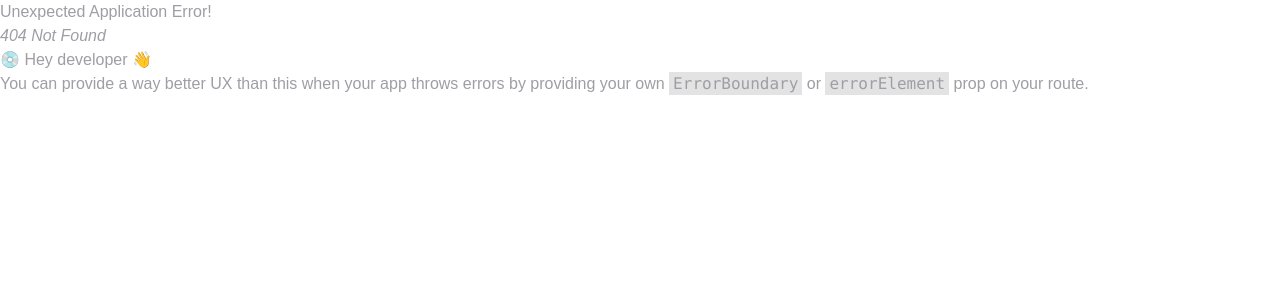
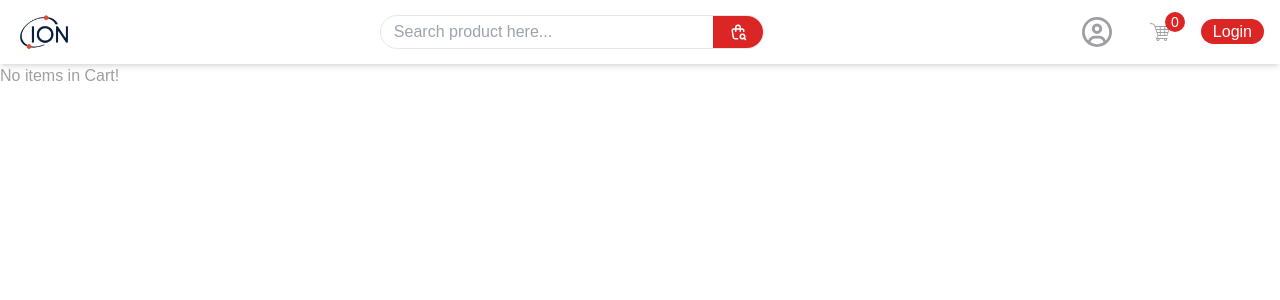
Before and after one commit to Ezat1985/MERN_Ecommerce_Website, a React (Vite) app in the folder Frontend/my frontend/: page /cart in a window 1280 px wide. Before the commit this address had no page. Shown: the top 300 px of the page. Built offline with nearby package versions, Linux system fonts and the light colour scheme.

Commit message:
warenkorb

```diff
--- a/Frontend/my frontend/eslint.config.js
+++ b/Frontend/my frontend/eslint.config.js
@@ -28,6 +28,7 @@ export default [
       ...react.configs.recommended.rules,
       ...react.configs['jsx-runtime'].rules,
       ...reactHooks.configs.recommended.rules,
+      'react/prop-types': 'off',
       'react/jsx-no-target-blank': 'off',
       'react-refresh/only-export-components': [
         'warn',
--- a/Frontend/my frontend/src/App.jsx
+++ b/Frontend/my frontend/src/App.jsx
@@ -3,37 +3,39 @@ import {
   createRoutesFromElements,
   RouterProvider,
   Route,
-} from 'react-router-dom';
-import { AuthProvider } from './context/AuthProvider.jsx';
+} from "react-router-dom";
+import { AuthProvider } from "./context/AuthProvider.jsx";
 
-import Home from './pages/Home.jsx';
-import MainLayout from './layouts/MainLayouts.jsx';
-import LoginForm from './components/LoginForm.jsx';
-import ForgotPassowrd from './components/ForgotPassword.jsx';
-import RegisterForm from './components/RegisterForm.jsx';
-import AdminPanel from './pages/AdminPanel.jsx';
-import AdminSidebar from './components/AdminSidebar.jsx';
-import AddProduct from './components/AddProduct.jsx';
-import ProductList from './components/ProductList.jsx';
-import ProductDetails from './pages/ProductDetails.jsx';
-import CategoryPage from './pages/CategoryPage.jsx';
-import UserList from './components/UserList.jsx';
+import Home from "./pages/Home.jsx";
+import MainLayout from "./layouts/MainLayouts.jsx";
+import LoginForm from "./components/LoginForm.jsx";
+import ForgotPassowrd from "./components/ForgotPassword.jsx";
+import RegisterForm from "./components/RegisterForm.jsx";
+import AdminPanel from "./pages/AdminPanel.jsx";
+import AdminSidebar from "./components/AdminSidebar.jsx";
+import AddProduct from "./components/AddProduct.jsx";
+import ProductList from "./components/ProductList.jsx";
+import ProductDetails from "./pages/ProductDetails.jsx";
+import CategoryPage from "./pages/CategoryPage.jsx";
+import UserList from "./components/UserList.jsx";
+import Cart from "./pages/Cart.jsx";
 
 function App() {
   const router = createBrowserRouter(
     createRoutesFromElements(
-      <Route path='/' element={<MainLayout />}>
-        <Route path='/' element={<Home />} />
-        <Route path='/login' element={<LoginForm />} />
-        <Route path='/register' element={<RegisterForm />} />
-        <Route path='/forgot-password' element={<ForgotPassowrd />} />
-        <Route path='/product/:id' element={<ProductDetails />} />
-        <Route path='/product-category/:category' element={<CategoryPage />} />
-        <Route path='/admin-panel' element={<AdminPanel />}>
-          <Route path='add-product' element={<AddProduct />} />
-          <Route path='AdminSidebar' element={<AdminSidebar />} />
-          <Route path='product-list' element={<ProductList />} />
-          <Route path='user-list' element={<UserList />} />
+      <Route path="/" element={<MainLayout />}>
+        <Route path="/" element={<Home />} />
+        <Route path="/login" element={<LoginForm />} />
+        <Route path="/register" element={<RegisterForm />} />
+        <Route path="/forgot-password" element={<ForgotPassowrd />} />
+        <Route path="/product/:id" element={<ProductDetails />} />
+        <Route path="/product-category/:category" element={<CategoryPage />} />
+        <Route path="/cart" element={<Cart />} />
+        <Route path="/admin-panel" element={<AdminPanel />}>
+          <Route path="add-product" element={<AddProduct />} />
+          <Route path="AdminSidebar" element={<AdminSidebar />} />
+          <Route path="product-list" element={<ProductList />} />
+          <Route path="user-list" element={<UserList />} />
         </Route>
       </Route>
     )
--- a/Frontend/my frontend/src/components/Navbar.jsx
+++ b/Frontend/my frontend/src/components/Navbar.jsx
@@ -1,14 +1,15 @@
-import { TbShoppingBagSearch } from 'react-icons/tb';
-import { FaRegCircleUser } from 'react-icons/fa6';
-import logo from '../images/logo.png';
-import { GiShoppingCart } from 'react-icons/gi';
-import { Link } from 'react-router-dom';
-import { useAuth } from '../context/AuthProvider';
-import axios from 'axios';
-import toast from 'react-hot-toast';
+import { TbShoppingBagSearch } from "react-icons/tb";
+import { FaRegCircleUser } from "react-icons/fa6";
+import logo from "../images/logo.png";
+import { GiShoppingCart } from "react-icons/gi";
+import { Link } from "react-router-dom";
+import { useAuth } from "../context/AuthProvider";
+import axios from "axios";
+import toast from "react-hot-toast";
 
-const Navbar = () => {
+const Navbar = ({ cart }) => {
   const { isLoggedIn, setIsLoggedIn, userData, setUserData } = useAuth();
+  const cartCount = cart.reduce((acc, item) => acc + item.quantity, 0);
 
   const handleLogout = async () => {
     try {
@@ -20,7 +21,7 @@ const Navbar = () => {
       setIsLoggedIn(false);
       setUserData({});
       toast(`Goodbye ${userData.firstName}`, {
-        icon: '👏',
+        icon: "👏",
       });
     } catch (error) {
       console.error(error);
@@ -28,46 +29,46 @@ const Navbar = () => {
   };
 
   return (
-    <div className='Header h-16 shadow-md'>
-      <div className='container h-full mx-auto flex items-center px-4 justify-between'>
-        <Link to={'/'}>
-          <img src={logo} alt='logo' className='w-14 h-50' />
+    <div className="Header h-16 shadow-md">
+      <div className="container h-full mx-auto flex items-center px-4 justify-between">
+        <Link to={"/"}>
+          <img src={logo} alt="logo" className="w-14 h-50" />
         </Link>
 
-        <div className='hidden lg:flex items-center w-full justify-between max-w-sm border rounded-full focus-within:shadow pl-2'>
+        <div className="hidden lg:flex items-center w-full justify-between max-w-sm border rounded-full focus-within:shadow pl-2">
           <input
-            type='text'
-            placeholder=' Search product here...'
-            className='w-full outline-none'
+            type="text"
+            placeholder=" Search product here..."
+            className="w-full outline-none"
           />
-          <div className='text-lg min-w-[50px] h-8 bg-red-600 flex items-center justify-center rounded-r-full text-white'>
+          <div className="text-lg min-w-[50px] h-8 bg-red-600 flex items-center justify-center rounded-r-full text-white">
             <TbShoppingBagSearch />
           </div>
         </div>
 
-        <div className='flex items-center gap-7'>
-          <div className='dropdown dropdown-end'>
+        <div className="flex items-center gap-7">
+          <div className="dropdown dropdown-end">
             <div
               tabIndex={0}
-              role='button'
-              className='btn btn-ghost btn-circle avatar'
+              role="button"
+              className="btn btn-ghost btn-circle avatar"
             >
-              <div className='text-3xl cursor-pointer'>
+              <div className="text-3xl cursor-pointer">
                 <FaRegCircleUser />
               </div>
             </div>
             <ul
               tabIndex={0}
-              className='menu menu-sm dropdown-content bg-base-100 rounded-box z-[1] mt-3 w-52 p-2 shadow'
+              className="menu menu-sm dropdown-content bg-base-100 rounded-box z-[1] mt-3 w-52 p-2 shadow"
             >
               <li>
-                <Link to='/profile' className='justify-between'>
+                <Link to="/profile" className="justify-between">
                   Profile
-                  <span className='badge'>New</span>
+                  <span className="badge">New</span>
                 </Link>
               </li>
               <li>
-                <Link to='/settings'>Settings</Link>
+                <Link to="/settings">Settings</Link>
               </li>
               <li>
                 <button onClick={handleLogout}>Logout</button>
@@ -75,37 +76,37 @@ const Navbar = () => {
             </ul>
           </div>
 
-          <div className='text-2xl relative'>
+          <Link to="/cart" className="text-2xl relative">
             <span>
               <GiShoppingCart />
             </span>
-            <div className='bg-red-600 text-white w-5 h-5 rounded-full p-1 flex items-center justify-center absolute -top-2 -right-3'>
-              <p className='text-sm'>0</p>
+            <div className="bg-red-600 text-white w-5 h-5 rounded-full p-1 flex items-center justify-center absolute -top-2 -right-3">
+              <p className="text-sm">{cartCount}</p>
             </div>
-          </div>
+          </Link>
           {userData.admin && (
             <Link
-              to='/admin-panel'
-              className='px-3 py-1 rounded-full text-white bg-blue-600 hover:bg-blue-700'
+              to="/admin-panel"
+              className="px-3 py-1 rounded-full text-white bg-blue-600 hover:bg-blue-700"
             >
               Admin Panel
             </Link>
           )}
           <div>
             {isLoggedIn ? (
-              <div className='flex items-center space-x-4'>
+              <div className="flex items-center space-x-4">
                 <button
-                  className='px-3 py-1 rounded-full text-white bg-red-600 hover:bg-red-700'
+                  className="px-3 py-1 rounded-full text-white bg-red-600 hover:bg-red-700"
                   onClick={handleLogout}
                 >
                   LOGOUT
                 </button>
-                <p className='text-sm'>Welcome, {userData.firstName}</p>
+                <p className="text-sm">Welcome, {userData.firstName}</p>
               </div>
             ) : (
               <Link
-                to='/login'
-                className='px-3 py-1 rounded-full text-white bg-red-600 hover:bg-red-700'
+                to="/login"
+                className="px-3 py-1 rounded-full text-white bg-red-600 hover:bg-red-700"
               >
                 Login
               </Link>
--- a/Frontend/my frontend/src/layouts/MainLayouts.jsx
+++ b/Frontend/my frontend/src/layouts/MainLayouts.jsx
@@ -1,13 +1,15 @@
 import { Outlet } from "react-router-dom";
 import Navbar from "../components/Navbar";
 import { Toaster } from "react-hot-toast";
+import { useState } from "react";
 
 const MainLayout = () => {
+  const [cart, setCart] = useState([]);
   return (
     <div>
-      <Navbar />
+      <Navbar cart={cart} />
       <Toaster />
-      <Outlet />
+      <Outlet context={{ cart, setCart }} />
     </div>
   );
 };
--- /dev/null
+++ b/Frontend/my frontend/src/pages/Cart.jsx
@@ -0,0 +1,58 @@
+import { useOutletContext } from "react-router-dom";
+import { addToCart, removeFromCart } from "../utils/cart.js";
+
+const Cart = () => {
+  const { cart, setCart } = useOutletContext();
+
+  if (!cart.length) {
+    return <div>No items in Cart!</div>;
+  }
+  console.log(cart);
+  return (
+    <div className="overflow-x-auto">
+      <table className="table">
+        <thead>
+          <tr>
+            <th>Product</th>
+            <th>Title</th>
+            <th>Quantity</th>
+            <th>Subtotal</th>
+          </tr>
+        </thead>
+
+        <tbody>
+          {cart.map((item) => (
+            <tr key={item.id}>
+              <td>
+                <img src={item.images[0]} alt="" className="w-24 h-24" />
+              </td>
+              <td>{item.name}</td>
+              <td>
+                <button
+                  onClick={() => {
+                    const newArray = removeFromCart(cart, item);
+                    setCart(newArray);
+                  }}
+                >
+                  -
+                </button>
+                <span>{item.quantity}</span>
+                <button
+                  onClick={() => {
+                    const newArray = addToCart(cart, item);
+                    setCart(newArray);
+                  }}
+                >
+                  +
+                </button>
+              </td>
+              <td>{item.quantity * item.new_price} €</td>
+            </tr>
+          ))}
+        </tbody>
+      </table>
+    </div>
+  );
+};
+
+export default Cart;
--- a/Frontend/my frontend/src/pages/ProductDetails.jsx
+++ b/Frontend/my frontend/src/pages/ProductDetails.jsx
@@ -1,10 +1,12 @@
 import { useCallback, useState, useEffect } from "react";
-import { useParams } from "react-router-dom";
+import { useOutletContext, useParams } from "react-router-dom";
 import { FaStar } from "react-icons/fa";
 import { FaStarHalf } from "react-icons/fa";
 import displayINRCurrency from "../helpers/displayCurrency";
+import { addToCart } from "../utils/cart";
 
 const ProductDetails = () => {
+  const { cart, setCart } = useOutletContext();
   const [product, setProduct] = useState({
     name: "",
     description: "",
@@ -34,7 +36,8 @@ const ProductDetails = () => {
         setActiveImage(data.images[0]);
       } catch (error) {
         console.error(error);
-        setStatus("error");
+        /*         setStatus("error");
+         */
       }
     };
 
@@ -139,7 +142,13 @@ const ProductDetails = () => {
             <button className="border-2 border-red-600 rounded px-3 py-1 min-w-[120px] text-red-600 font-medium hover:bg-red-600 hover:text-white">
               Buy
             </button>
-            <button className="border-2 border-red-600 rounded px-3 py-1 min-w-[120px] font-medium text-white bg-red-600 hover:text-red-600 hover:bg-white">
+            <button
+              onClick={() => {
+                const newArray = addToCart(cart, product);
+                setCart(newArray);
+              }}
+              className="border-2 border-red-600 rounded px-3 py-1 min-w-[120px] font-medium text-white bg-red-600 hover:text-red-600 hover:bg-white"
+            >
               Add To Cart
             </button>
           </div>
--- /dev/null
+++ b/Frontend/my frontend/src/utils/cart.js
@@ -0,0 +1,29 @@
+const addToCart = (cart, newProduct) => {
+  const existingProduct = cart.find((item) => item.id === newProduct.id);
+
+  if (existingProduct) {
+    return cart.map((item) =>
+      item.id === newProduct.id
+        ? { ...item, quantity: item.quantity + 1 }
+        : item
+    );
+  } else {
+    return [...cart, { ...newProduct, quantity: 1 }];
+  }
+};
+
+const removeFromCart = (cart, newProduct) => {
+  const existingProduct = cart.find((item) => item.id === newProduct.id);
+
+  if (existingProduct.quantity === 1) {
+    return cart.filter((item) => item.id !== newProduct.id);
+  } else {
+    return cart.map((item) =>
+      item.id === newProduct.id
+        ? { ...item, quantity: item.quantity - 1 }
+        : item
+    );
+  }
+};
+
+export { addToCart, removeFromCart };
```
